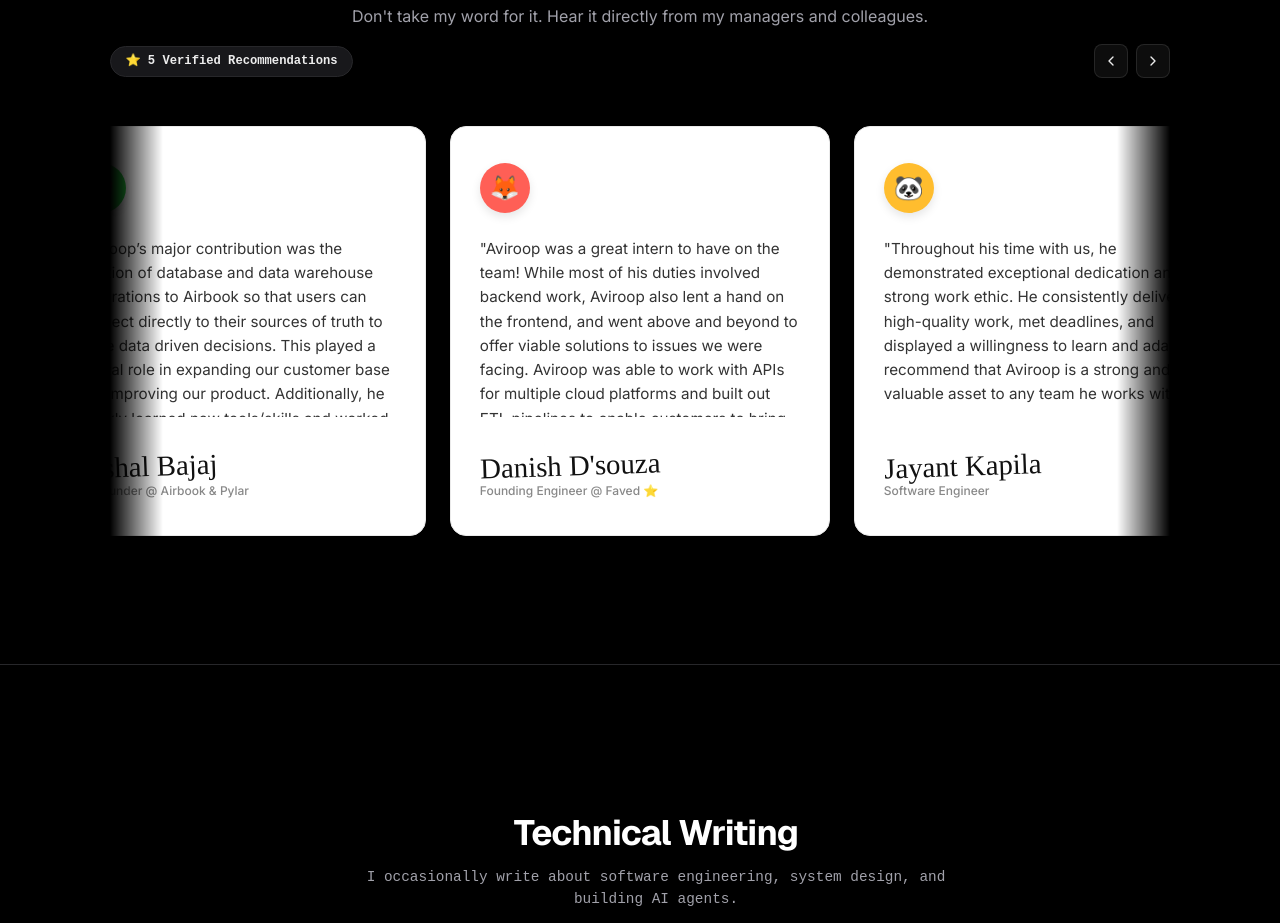
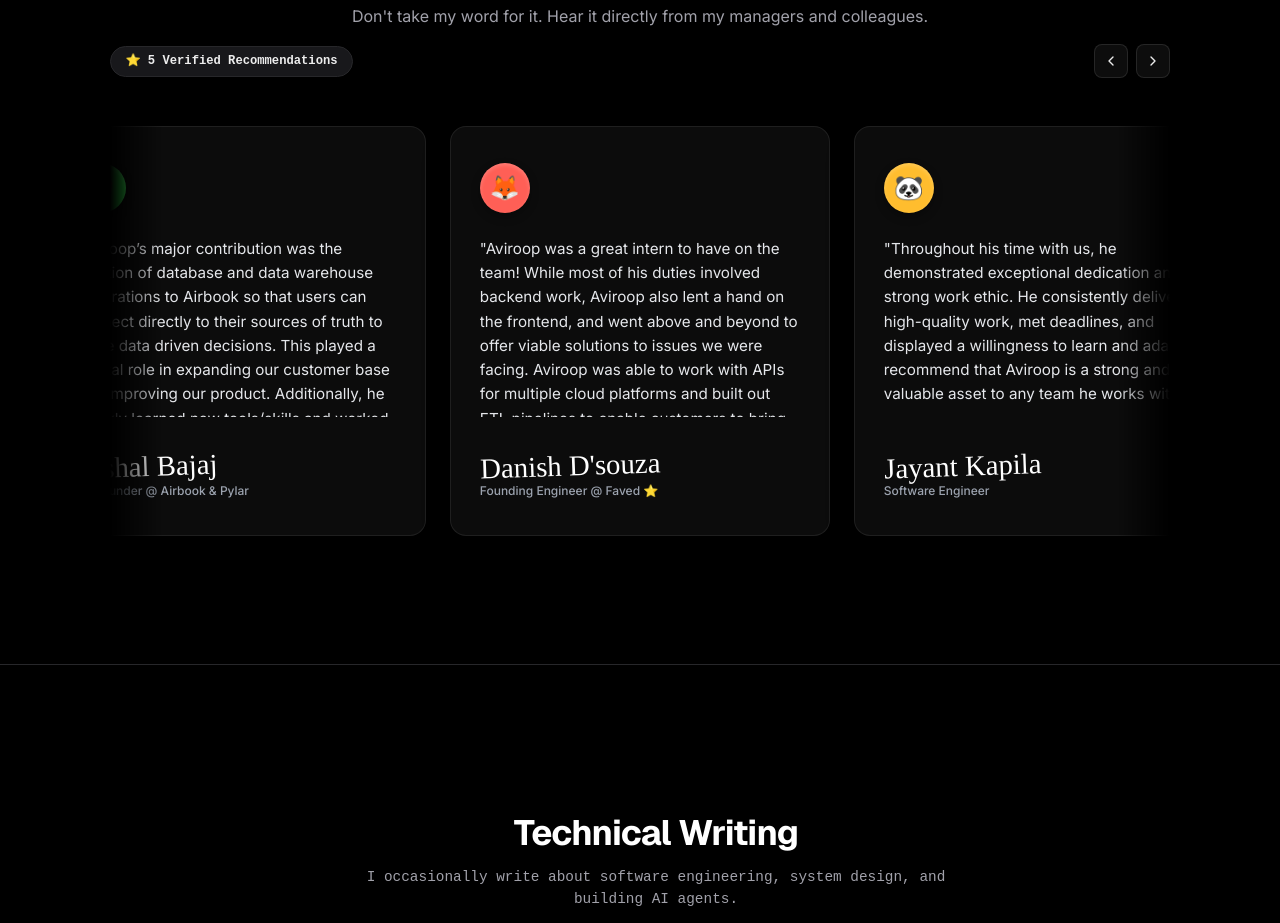
Before and after one commit to Aviroop-001/Portfolio, a React (Create React App) app: page / in a window 1280 px wide. Shown: the part 4840-5763 px from the top of the page. Built offline with nearby package versions, Linux system fonts and the light colour scheme; no server answers; a web font is replaced by a local one.

Commit message:
DTP-106 fix: revert testimonial cards to dark mode glassmorphism to match global theme

```diff
--- a/src/components/styling_files/testimonials.scss
+++ b/src/components/styling_files/testimonials.scss
@@ -125,17 +125,19 @@
       // Removed the infinite marquee animation here
     }
 
-    // Modern White Clean Card Style (matching screenshot structure)
+    // Modern Clean Card Style (Dark Mode)
     .testimonial-card-modern {
       scroll-snap-align: center;
       position: relative;
       width: 380px;
       flex-shrink: 0;
-      background: #ffffff;
-      border: 1px solid #eaeaea;
+      background: rgba(20, 20, 20, 0.6);
+      backdrop-filter: blur(20px);
+      -webkit-backdrop-filter: blur(20px);
+      border: 1px solid rgba(255, 255, 255, 0.08);
       border-radius: 16px;
       padding: 2.2rem 1.8rem;
-      box-shadow: 0 10px 30px rgba(0, 0, 0, 0.05);
+      box-shadow: 0 10px 30px rgba(0, 0, 0, 0.2);
       transition: all 0.3s cubic-bezier(0.25, 0.8, 0.25, 1);
       display: flex;
       flex-direction: column;
@@ -148,7 +150,8 @@
 
       &:hover {
         transform: translateY(-5px);
-        box-shadow: 0 15px 40px rgba(0, 0, 0, 0.08);
+        box-shadow: 0 15px 40px rgba(16, 185, 129, 0.1);
+        border-color: rgba(16, 185, 129, 0.3);
       }
 
       .card-top-avatar {
@@ -162,7 +165,7 @@
           align-items: center;
           justify-content: center;
           font-size: 1.5rem;
-          box-shadow: 0 4px 10px rgba(0, 0, 0, 0.1);
+          box-shadow: inset 0 2px 4px rgba(255, 255, 255, 0.2), 0 4px 10px rgba(0, 0, 0, 0.3);
         }
       }
 
@@ -170,7 +173,7 @@
         flex-grow: 1;
         font-family: 'Inter', sans-serif;
         font-size: 0.95rem;
-        color: #333333; // Dark text on white card
+        color: #e5e7eb; // Light text
         line-height: 1.6;
         font-weight: 400;
         margin: 0 0 2rem 0;
@@ -183,7 +186,7 @@
           width: 4px;
         }
         &::-webkit-scrollbar-thumb {
-          background: rgba(0, 0, 0, 0.1);
+          background: rgba(255, 255, 255, 0.1);
           border-radius: 4px;
         }
       }
@@ -196,7 +199,7 @@
         .signature-font {
           font-family: 'Caveat', cursive;
           font-size: 1.8rem;
-          color: #111111;
+          color: #ffffff; // White signature
           line-height: 1;
           margin-bottom: 0.3rem;
           transform: rotate(-2deg); // Slight tilt for authenticity
@@ -206,7 +209,7 @@
           font-family: 'Inter', sans-serif;
           font-size: 0.75rem;
           font-weight: 500;
-          color: #888888;
+          color: #9ca3af; // Grey role
         }
       }
     }
```
